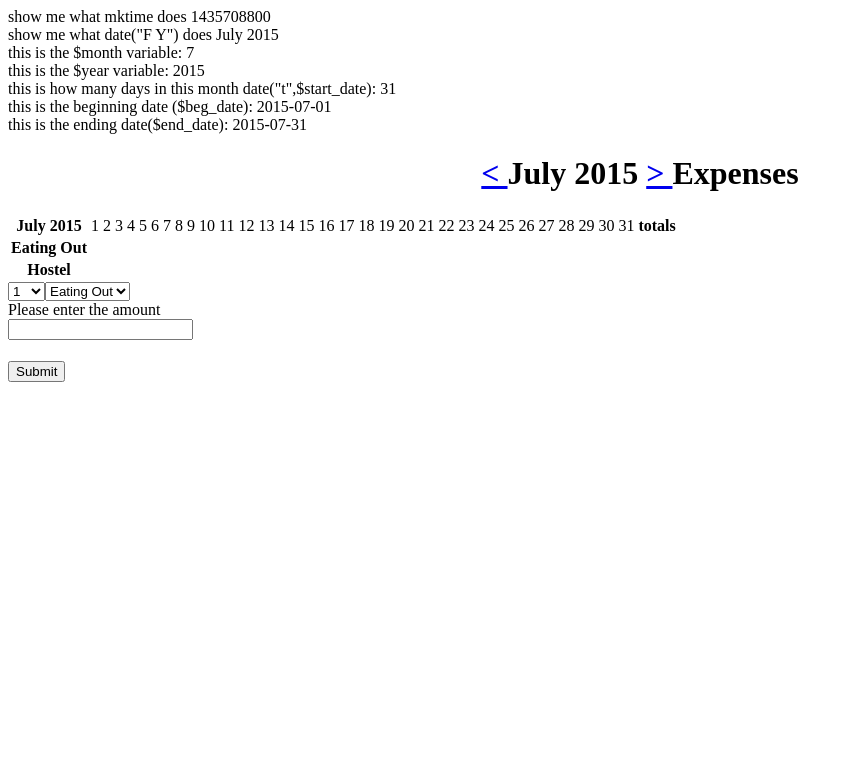
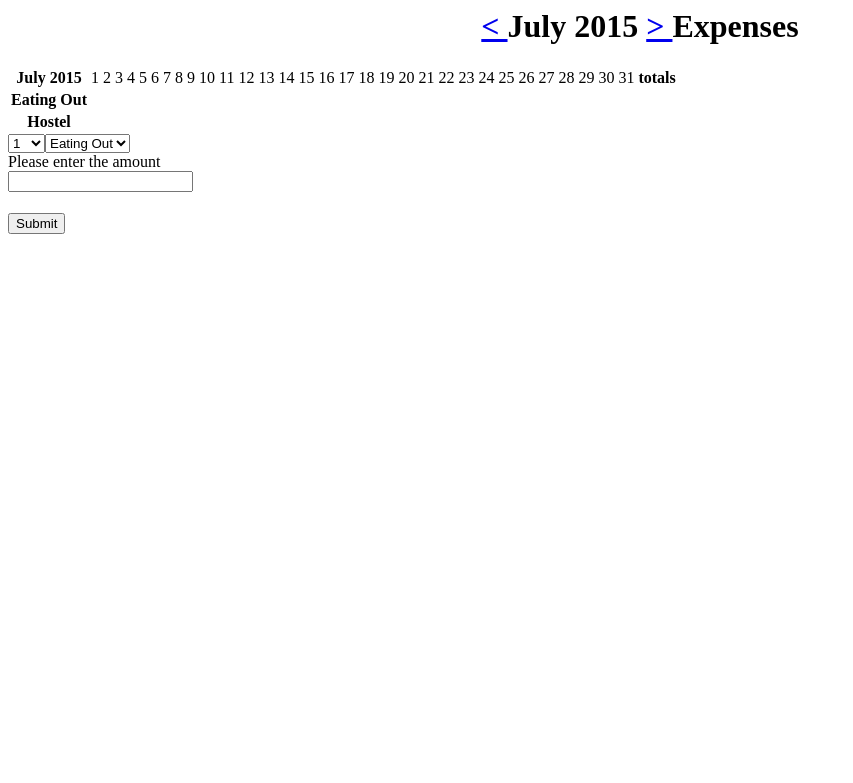
Before and after one commit to mz99/expense_tracker, a PHP site: page /index.php in a window 1280 px wide. Shown: the top 783 px of the page, without its empty margins (0-853 px from the left). Run offline with PHP 8.4, Linux system fonts and the light colour scheme; data that the repository does not hold is empty; some libraries are stand-ins or nearby versions.

Commit message:
cleaned up code

```diff
--- a/index.php
+++ b/index.php
@@ -36,13 +36,7 @@
     $beg_date = date("Y-m-d",$start_date);
     $end_date = date("Y",$start_date) . "-" . date("m",$start_date) . "-" . date("t",$start_date);
 
-    echo 'show me what mktime does  ' . $start_date;
-    echo '<br> show me what date("F Y") does '. $display_date;
-    echo '<br> this is the $month variable: ' . $month;
-    echo '<br> this is the $year variable: ' . $year;
-    echo '<br> this is how many days in this month date("t",$start_date): ' . $days_in_month;
-    echo '<br> this is the beginning date ($beg_date): ' . $beg_date;
-    echo '<br> this is the ending date($end_date): ' . $end_date;
+
     ?>
 
     <!-- create month & days general header -->
@@ -69,7 +63,7 @@
     echo "<tr>\n";
     echo "<th>Eating Out</th>\n";
 
-    //create function to query a category
+    /*//create function to query a category
     function get_expenses_for($type) {
         for($day=1; $day<$days_in_month+1; $day++){
              $query_eating = "SELECT SUM(amount) as total_amount FROM Expense where type like '". $type ."%' AND date = '" .
@@ -81,9 +75,9 @@
         return "";
         }
     }
-    get_expenses_for(EatingOut);
+    get_expenses_for(EatingOut);*/
 
-    /*Create Eating out category row
+    //Create Eating out category row
     for($day=1; $day<$days_in_month+1; $day++){
        $query_eating = "SELECT SUM(amount) as total_amount FROM Expense where type like 'Eating Out%' AND date = '" .
             date("Y-m-d", mktime(0, 0, 0, $month, $day, $year)) . "' GROUP BY date;";
@@ -91,7 +85,7 @@
         $row = mysqli_fetch_array($result_eating);
 
         echo "    <td>" . $row["total_amount"] . "</td>\n";
-    };*/
+    };
 
     //Create Eating out totals row
     $query_eating_totals = "SELECT SUM(amount) as total_amount FROM Expense where (type like 'Eating Out%') AND (date between '".     $beg_date . "' AND '". $end_date . "')";
```
